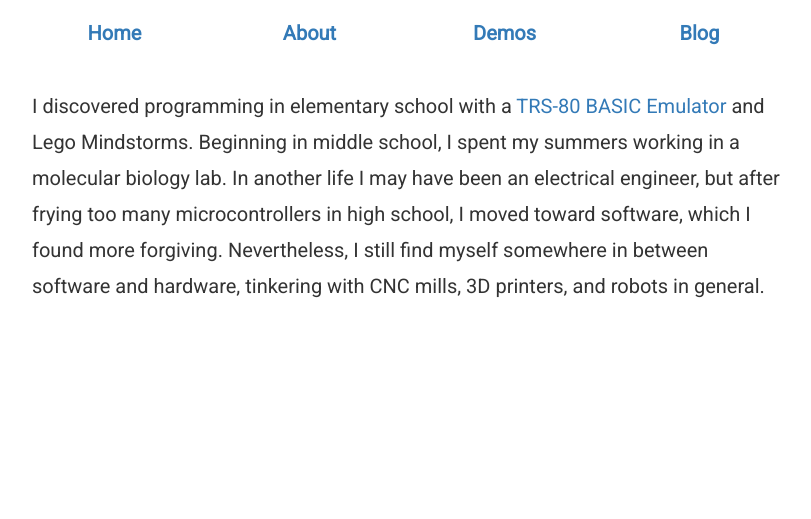
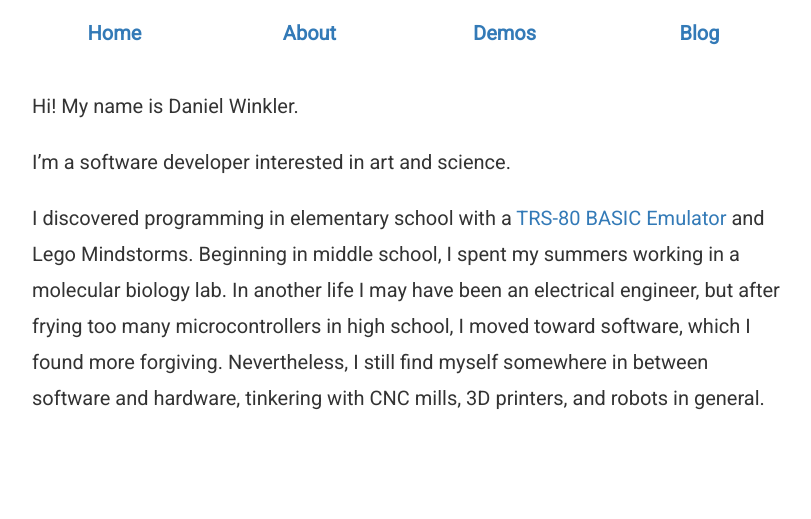
Before and after one commit to danwinkler/danwink, a PHP site: page /_site/about/index.html in a window 1280 px wide. Shown: the part 281-800 px from the top of the page, without its empty margins (233-1044 px from the left). Run offline with PHP 8.4, Linux system fonts and the light colour scheme.

Commit message:
fix about page

```diff
--- a/_site/about/index.html
+++ b/_site/about/index.html
@@ -53,7 +53,11 @@
             <div class="row">
     <div class="col-xs-10 col-xs-offset-1 col-sm-8 col-sm-offset-2 col-md-8 col-md-offset-2 col-lg-8 col-lg-offset-2 col-centered about-text">
 
-        <p>I discovered programming in elementary school with a <a href="http://www.vavasour.ca/jeff/level1/simulator.html" title="The website is still up 15+ years later!">TRS-80 BASIC Emulator</a> and Lego Mindstorms. Beginning in middle school, I spent my summers working in a molecular biology lab. In another life I may have been an electrical engineer, but after frying too many microcontrollers in high school, I moved toward software, which I found more forgiving. Nevertheless, I still find myself somewhere in between software and hardware, tinkering with CNC mills, 3D printers, and robots in general.</p>
+        <p>Hi! My name is Daniel Winkler.</p>
+
+<p>I’m a software developer interested in art and science.</p>
+
+<p>I discovered programming in elementary school with a <a href="http://www.vavasour.ca/jeff/level1/simulator.html" title="The website is still up 15+ years later!">TRS-80 BASIC Emulator</a> and Lego Mindstorms. Beginning in middle school, I spent my summers working in a molecular biology lab. In another life I may have been an electrical engineer, but after frying too many microcontrollers in high school, I moved toward software, which I found more forgiving. Nevertheless, I still find myself somewhere in between software and hardware, tinkering with CNC mills, 3D printers, and robots in general.</p>
 
 <!---
 
--- a/_site/css/main.css
+++ b/_site/css/main.css
@@ -65,6 +65,10 @@ a:hover {
 	line-height: 1.8;
 }
 
+.about-text p {
+	margin-bottom: 20px;
+}
+
 /* DEMOS */
 
 .demo-box {
--- a/_site/feed.xml
+++ b/_site/feed.xml
@@ -6,8 +6,8 @@
 </description>
     <link>https://danwink.com/</link>
     <atom:link href="https://danwink.com/feed.xml" rel="self" type="application/rss+xml"/>
-    <pubDate>Wed, 24 Aug 2016 20:50:16 -0500</pubDate>
-    <lastBuildDate>Wed, 24 Aug 2016 20:50:16 -0500</lastBuildDate>
+    <pubDate>Wed, 24 Aug 2016 20:59:56 -0500</pubDate>
+    <lastBuildDate>Wed, 24 Aug 2016 20:59:56 -0500</lastBuildDate>
     <generator>Jekyll v3.2.1</generator>
 
   </channel>
--- a/css/main.css
+++ b/css/main.css
@@ -65,6 +65,10 @@ a:hover {
 	line-height: 1.8;
 }
 
+.about-text p {
+	margin-bottom: 20px;
+}
+
 /* DEMOS */
 
 .demo-box {
```
Also changed, not shown: _includes/about.md (+4 -0 lines).
